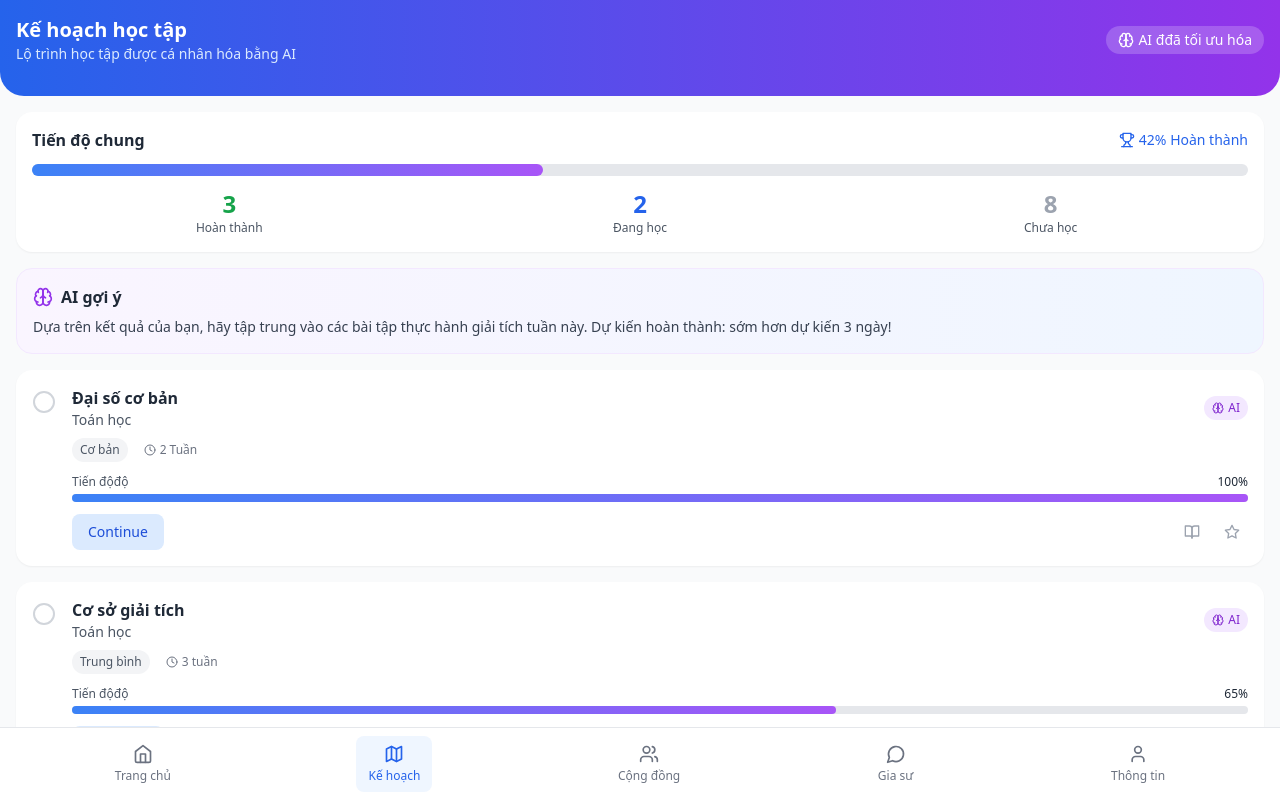
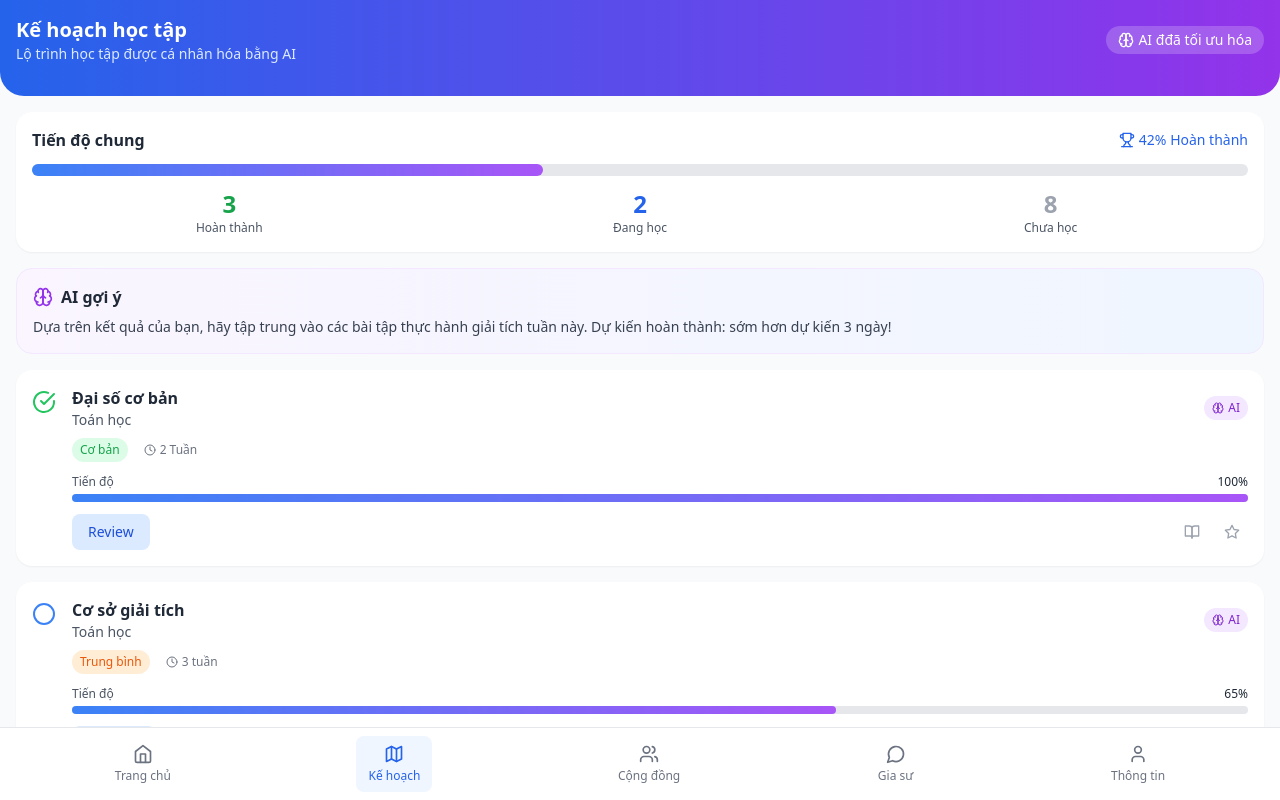
Before and after one commit to anhhuynhhoang1910/nhom6tiengviet, a React (Vite) app: page / in a window 1280 px wide. Both pictures are taken after a click on the button "Kế hoạch". Shown: the top 800 px of the page. Built offline with nearby package versions, Linux system fonts and the light colour scheme.

Commit message:
Update StudyRoadmapScreen.tsx

```diff
--- a/src/components/StudyRoadmapScreen.tsx
+++ b/src/components/StudyRoadmapScreen.tsx
@@ -47,11 +47,11 @@ export const StudyRoadmapScreen: React.FC = () => {
 
   const getStatusIcon = (status: string) => {
     switch (status) {
-      case 'completed':
+      case 'Hoàn thành':
         return <CheckCircle className="text-green-500" size={24} />;
-      case 'in-progress':
+      case 'Đang học':
         return <Circle className="text-blue-500" size={24} />;
-      case 'locked':
+      case 'Tạm dừng':
         return <Circle className="text-gray-400" size={24} />;
       default:
         return <Circle className="text-gray-300" size={24} />;
@@ -60,11 +60,11 @@ export const StudyRoadmapScreen: React.FC = () => {
 
   const getDifficultyColor = (difficulty: string) => {
     switch (difficulty) {
-      case 'Beginner':
+      case 'Cơ bản':
         return 'text-green-600 bg-green-100';
-      case 'Intermediate':
+      case 'Trung bình':
         return 'text-orange-600 bg-orange-100';
-      case 'Advanced':
+      case 'Khó':
         return 'text-red-600 bg-red-100';
       default:
         return 'text-gray-600 bg-gray-100';
@@ -135,7 +135,7 @@ export const StudyRoadmapScreen: React.FC = () => {
               )}
 
               <div className={`bg-white rounded-2xl p-4 shadow-sm relative z-10 ${
-                item.status === 'locked' ? 'opacity-60' : ''
+                item.status === 'Tạm dừng' ? 'opacity-60' : ''
               }`}>
                 <div className="flex items-start space-x-4">
                   <div className="flex-shrink-0 mt-1">
@@ -166,10 +166,10 @@ export const StudyRoadmapScreen: React.FC = () => {
                       </div>
                     </div>
 
-                    {item.status !== 'locked' && (
+                    {item.status !== 'Tạm dừng' && (
                       <div className="mb-3">
                         <div className="flex justify-between items-center mb-1">
-                          <span className="text-xs text-gray-600">Tiến độđộ</span>
+                          <span className="text-xs text-gray-600">Tiến độ</span>
                           <span className="text-xs font-medium text-gray-800">{item.progress}%</span>
                         </div>
                         <div className="w-full bg-gray-200 rounded-full h-2">
@@ -190,12 +190,12 @@ export const StudyRoadmapScreen: React.FC = () => {
                             ? 'bg-green-100 text-green-700 hover:bg-green-200'
                             : 'bg-blue-100 text-blue-700 hover:bg-blue-200'
                         }`}
-                        disabled={item.status === 'locked'}
+                        disabled={item.status === 'Tạm dừng'}
                       >
-                        {item.status === 'completed' ? 'Review' : item.status === 'locked' ? 'Locked' : 'Continue'}
+                        {item.status === 'Hoàn thành' ? 'Review' : item.status === 'Tạm dừng' ? 'Tạm dừng' : 'Tiếp tục'}
                       </button>
 
-                      {item.status !== 'locked' && (
+                      {item.status !== 'Tạm dừng' && (
                         <div className="flex items-center space-x-2">
                           <button className="p-2 text-gray-400 hover:text-blue-600 transition-colors">
                             <BookOpen size={16} />
```
